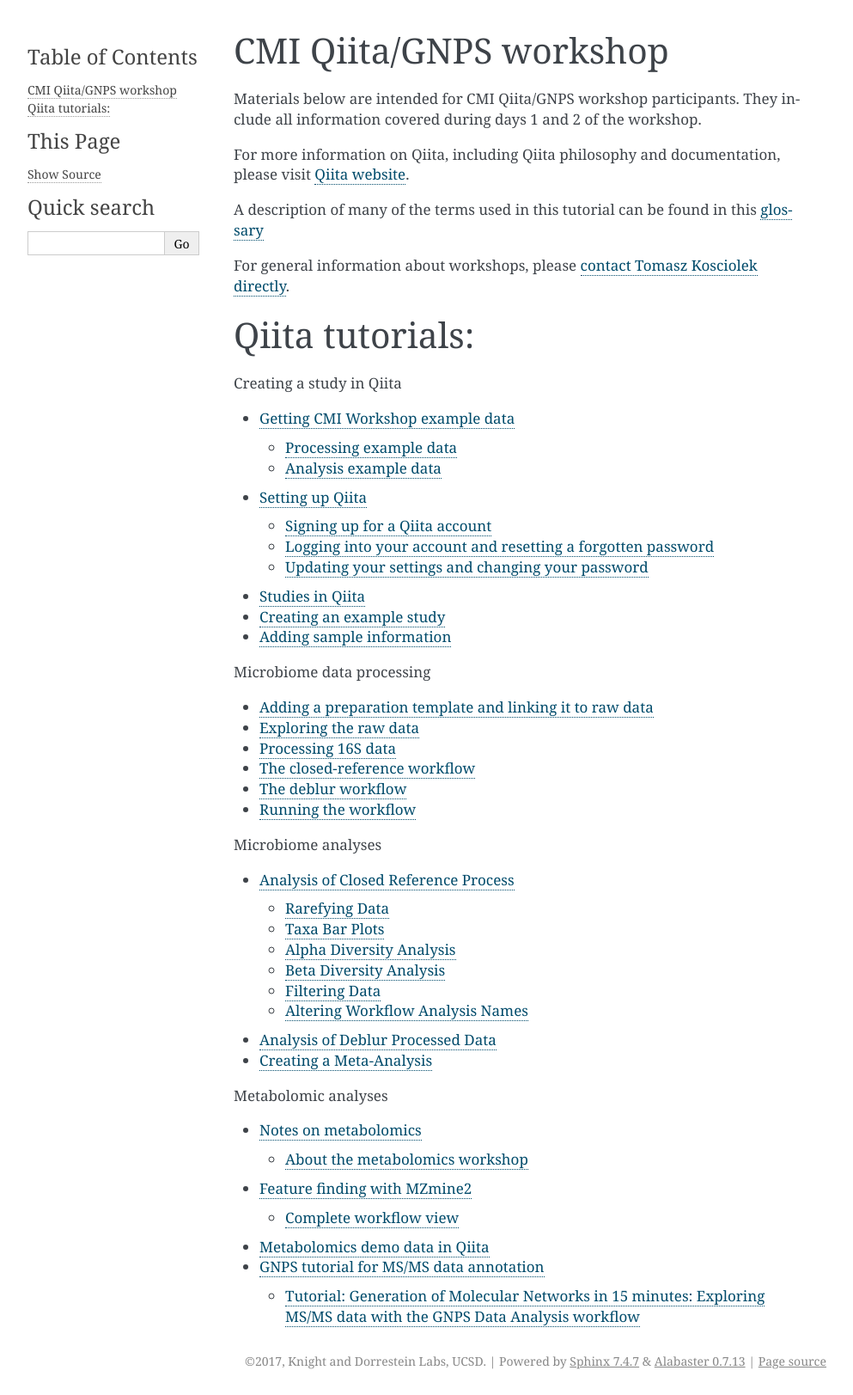
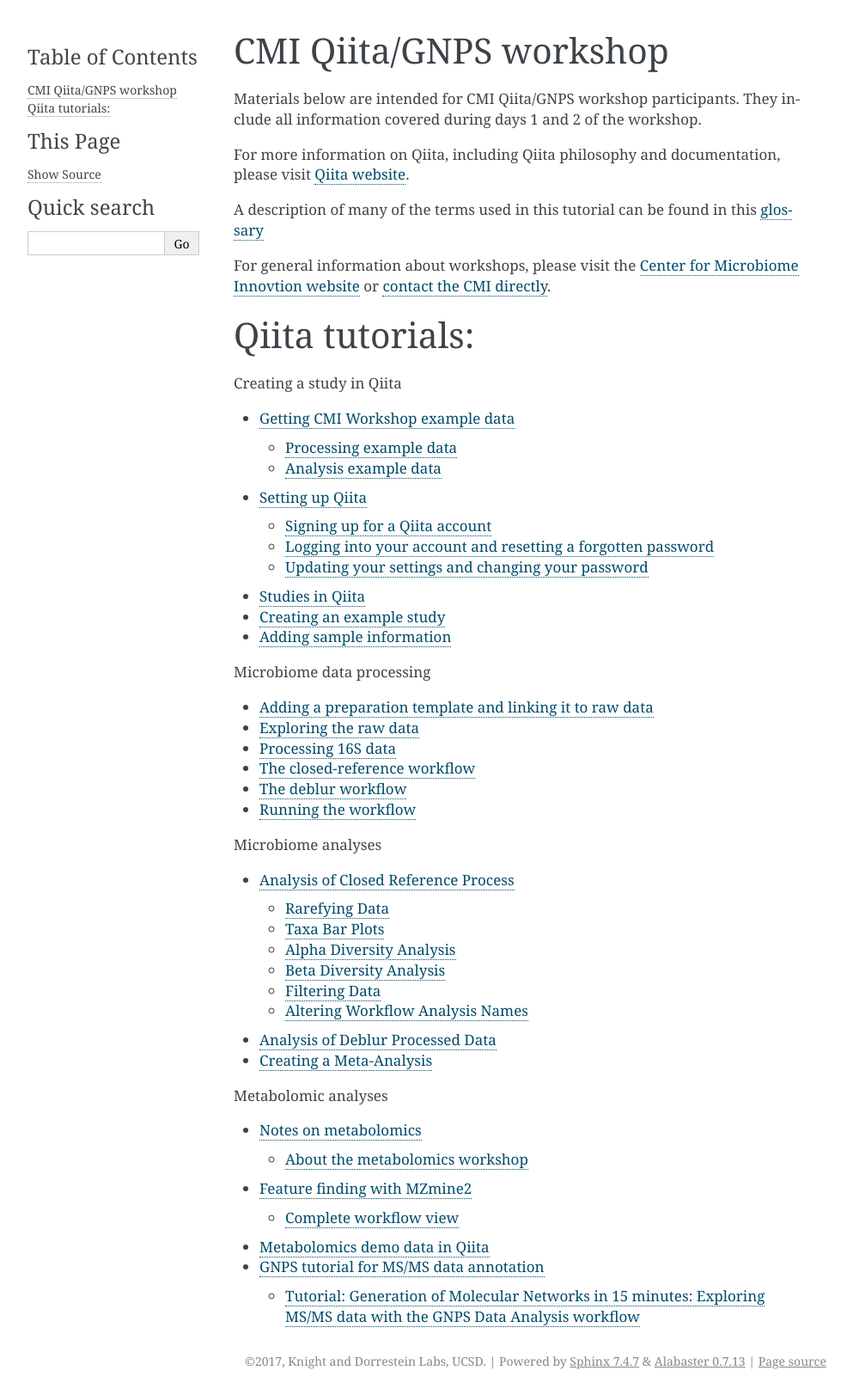
Before and after one commit to biocore/cmi-workshops, a Sphinx documentation site: the page built from docs/index.rst, in a window 1280 px wide. Shown: the whole page at 86% size, without its empty margins (148-1141 px from the left). Built offline with Sphinx 7.4.7, drawn with Linux system fonts in a browser that asks for light colours.

Commit message:
updated index contact information

```diff
--- a/docs/index.rst
+++ b/docs/index.rst
@@ -9,8 +9,8 @@
 
 A description of many of the terms used in this tutorial can be found in this `glossary <https://qiita.ucsd.edu/static/doc/html/glossary.html>`_
 
-For general information about workshops, please `contact Tomasz Kosciolek directly
-<mailto:tkosciolek@ucsd.edu>`__.
+For general information about workshops, please visit the `Center for Microbiome Innovtion website <http://cmi.ucsd.edu/news-events>`__ or
+`contact the CMI directly <mailto:CMIinfo@eng.ucsd.edu>`__.
 
 Qiita tutorials:
 ================
```
